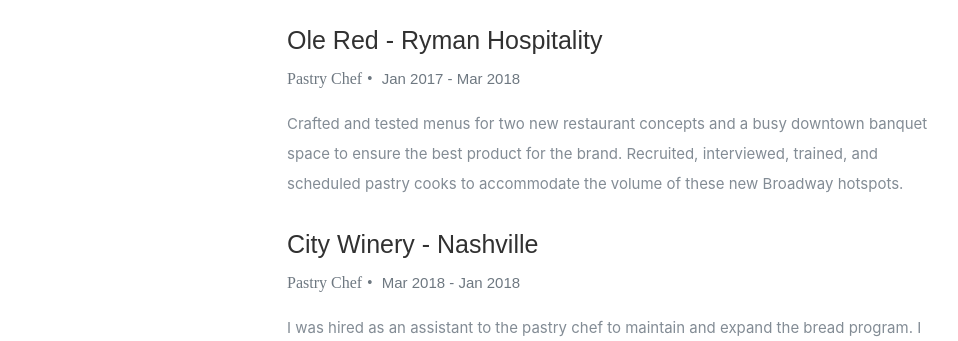
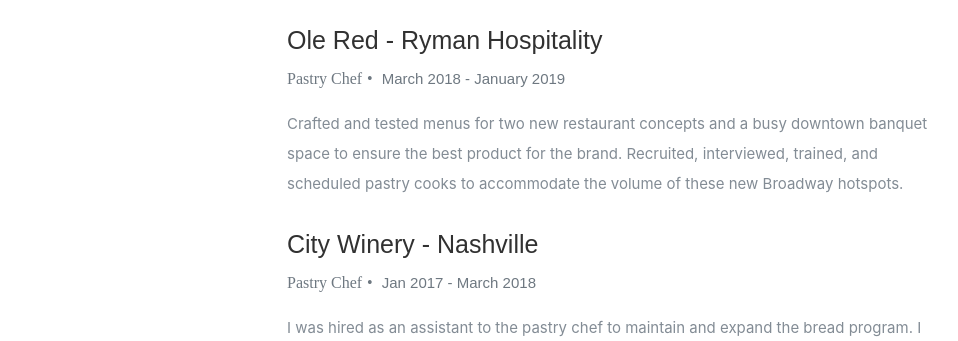
Before and after one commit to KelseyGibbs/creative, a React (Create React App) app in the folder client/: page / in a window 1280 px wide. Shown: the part 1958-2299 px from the top of the page, without its empty margins (118-1076 px from the left). Built offline with nearby package versions, Linux system fonts and the light colour scheme; some icons are missing.

Commit message:
updated resume dates

```diff
--- a/client/src/resumeData.js
+++ b/client/src/resumeData.js
@@ -38,15 +38,15 @@
       {
         "CompanyName":"Ole Red - Ryman Hospitality",
         "specialization":"Pastry Chef",
-        "MonthOfLeaving":"Jan 2017 - ",
-        "YearOfLeaving":"Mar 2018",
+        "MonthOfLeaving":"March 2018 - ",
+        "YearOfLeaving":"January 2019",
         "Achievements":"Crafted and tested menus for two new restaurant concepts and a busy downtown banquet space to ensure the best product for the brand. Recruited, interviewed, trained, and scheduled pastry cooks to accommodate the volume of these new Broadway hotspots."
       },
       {
         "CompanyName":"City Winery - Nashville",
         "specialization":"Pastry Chef",
-        "MonthOfLeaving":"Mar 2018 - ",
-        "YearOfLeaving":"Jan 2018",
+        "MonthOfLeaving":"Jan 2017 - ",
+        "YearOfLeaving":"March 2018",
         "Achievements":"I was hired as an assistant to the pastry chef to maintain and expand the bread program. I created and costed recipes and began to assist with pastry production as needed. A short time later, I was promoted to Pastry Chef and charged with menu development, food purchasing, as well as employee training and development."
       }
     ],
```
